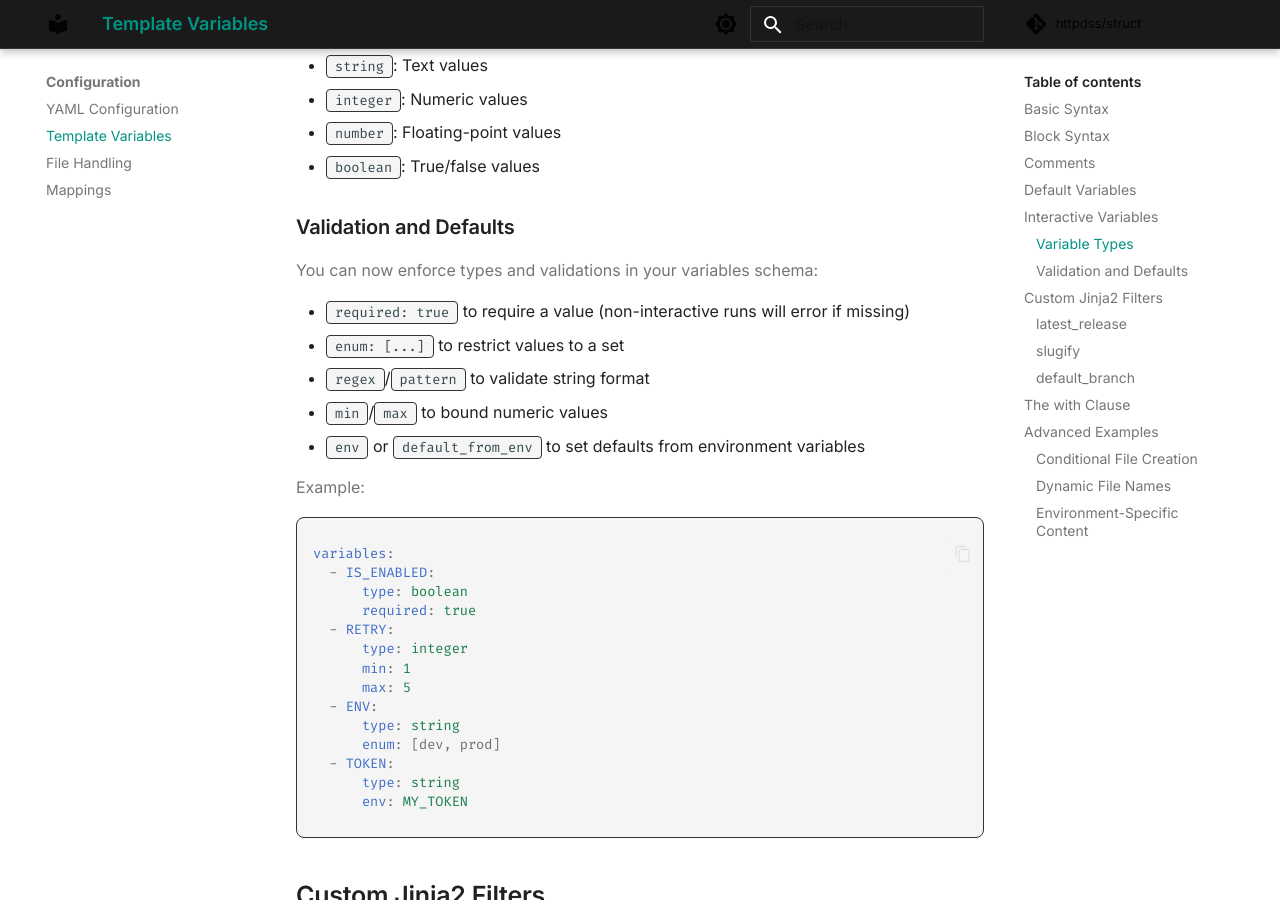
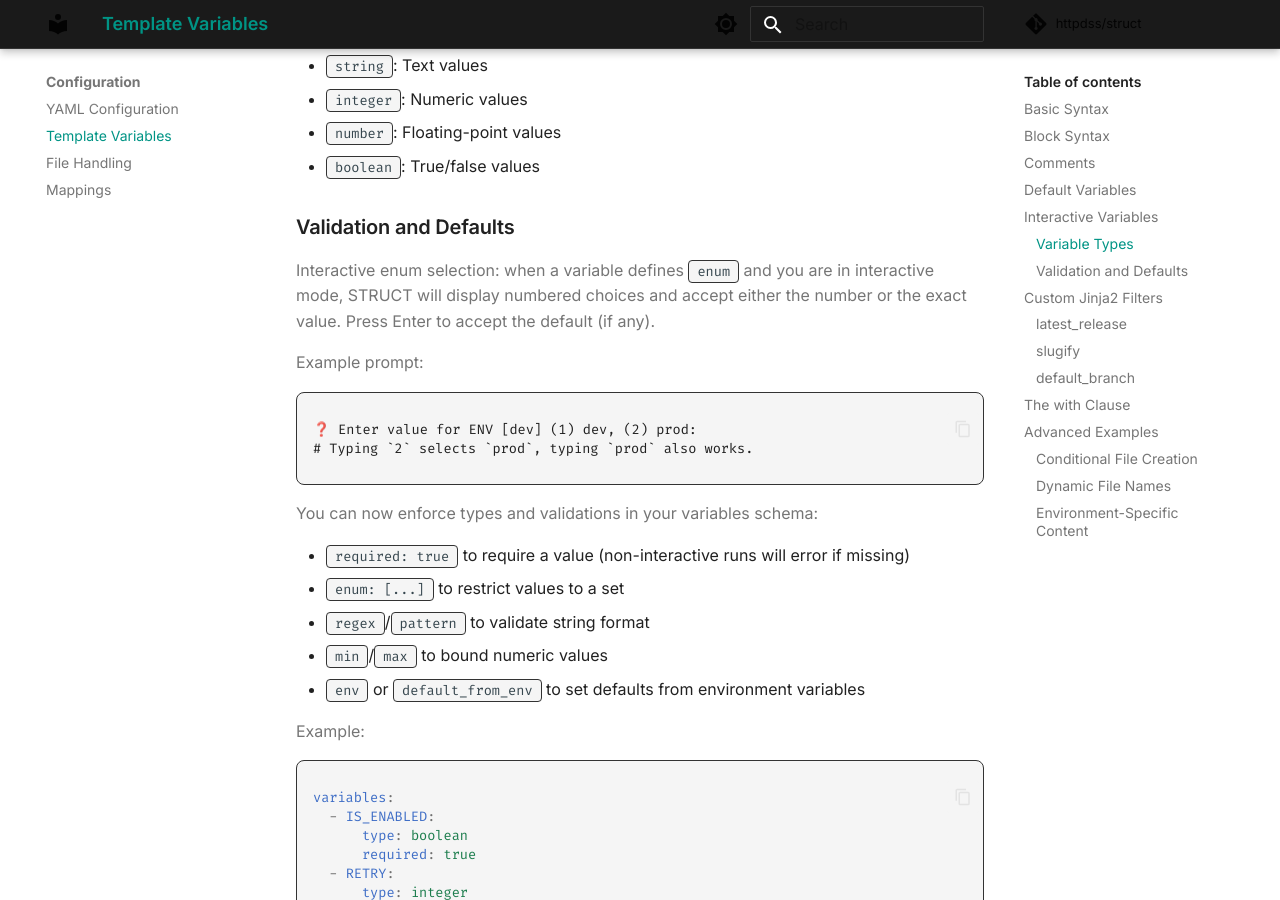
Before and after one commit to httpdss/struct, an MkDocs documentation site: the page built from docs/template-variables.md, in a window 1280 px wide and 900 px high, scrolled down 1988 px. Built offline with MkDocs 1.6.1 and Material for MkDocs 9.7.7, drawn with Linux system fonts in a browser that asks for light colours; comment, search, counter and statistics services are not loaded.

Commit message:
docs(variables): document interactive enum selection prompts

````diff
--- a/docs/template-variables.md
+++ b/docs/template-variables.md
@@ -82,6 +82,15 @@ variables:
 - `boolean`: True/false values
 
 ### Validation and Defaults
+
+Interactive enum selection: when a variable defines `enum` and you are in interactive mode, STRUCT will display numbered choices and accept either the number or the exact value. Press Enter to accept the default (if any).
+
+Example prompt:
+
+```
+❓ Enter value for ENV [dev] (1) dev, (2) prod:
+# Typing `2` selects `prod`, typing `prod` also works.
+```
 
 You can now enforce types and validations in your variables schema:
 
````
